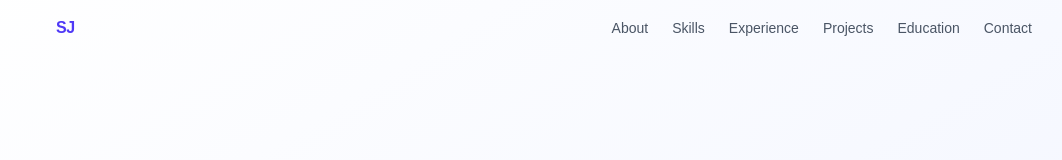
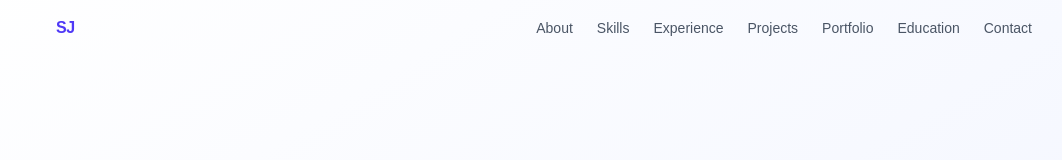
Before and after one commit to SayisMe/say-resume, a Next.js app: page / in a window 1280 px wide. Shown: the top 160 px of the page, without its empty margins (96-1158 px from the left). Built offline with nearby package versions, Linux system fonts and the light colour scheme.

Commit message:
feat: 네비게이션에 Portfolio 메뉴 추가

```diff
--- a/src/components/Navigation.tsx
+++ b/src/components/Navigation.tsx
@@ -1,12 +1,14 @@
 "use client";
 
 import { useState, useEffect } from "react";
+import Link from "next/link";
 
 const navItems = [
   { label: "About", href: "#about" },
   { label: "Skills", href: "#skills" },
   { label: "Experience", href: "#experience" },
   { label: "Projects", href: "#projects" },
+  { label: "Portfolio", href: "/portfolio" },
   { label: "Education", href: "#education" },
   { label: "Contact", href: "#contact" },
 ];
@@ -31,12 +33,21 @@ export default function Navigation() {
         <ul className="flex gap-6">
           {navItems.map((item) => (
             <li key={item.href}>
+              {item.href.startsWith("/") ? (
+                <Link
+                  href={item.href}
+                  className="text-sm text-gray-600 hover:text-indigo-600 transition-colors"
+                >
+                  {item.label}
+                </Link>
+              ) : (
                 <a
                   href={item.href}
                   className="text-sm text-gray-600 hover:text-indigo-600 transition-colors"
                 >
                   {item.label}
                 </a>
+              )}
             </li>
           ))}
         </ul>
```
Lines whose indentation alone changed are shown as unchanged.
